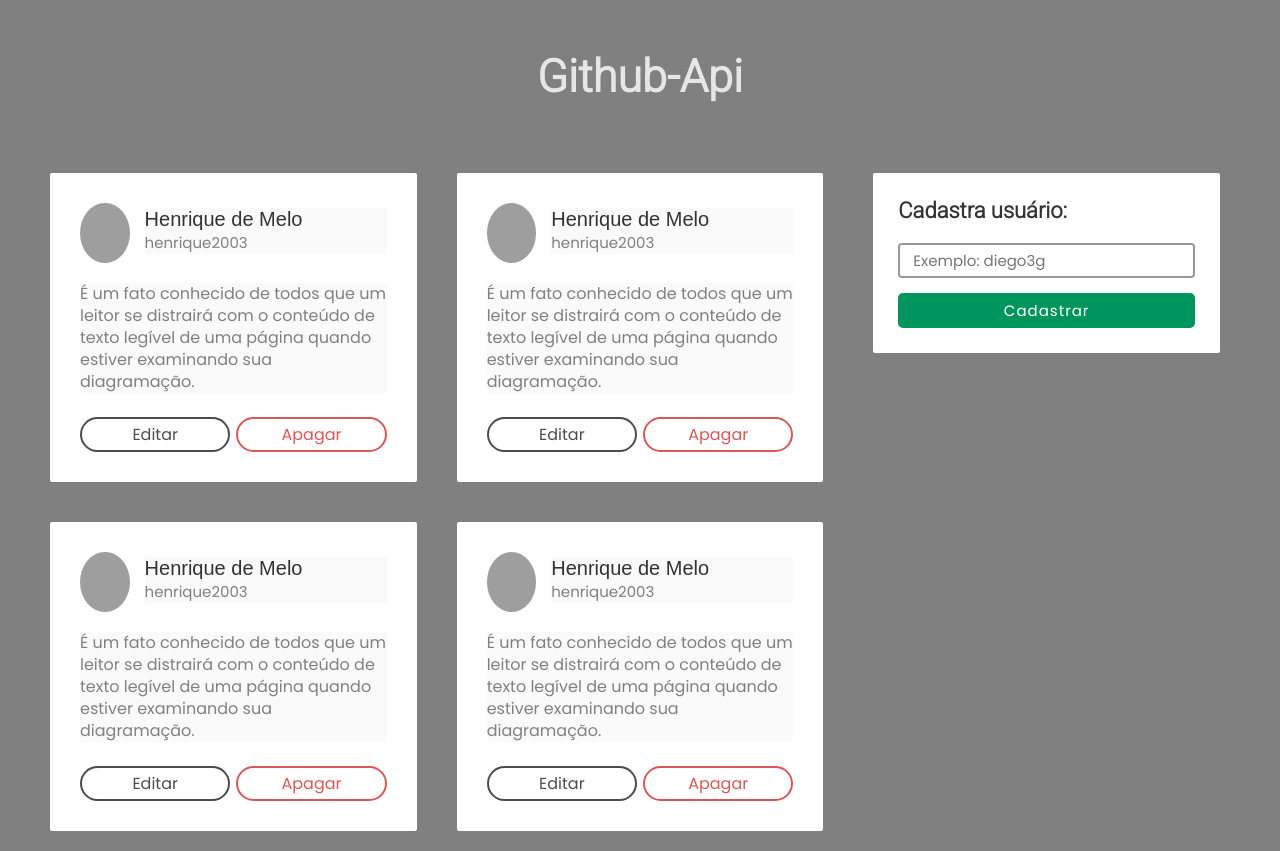
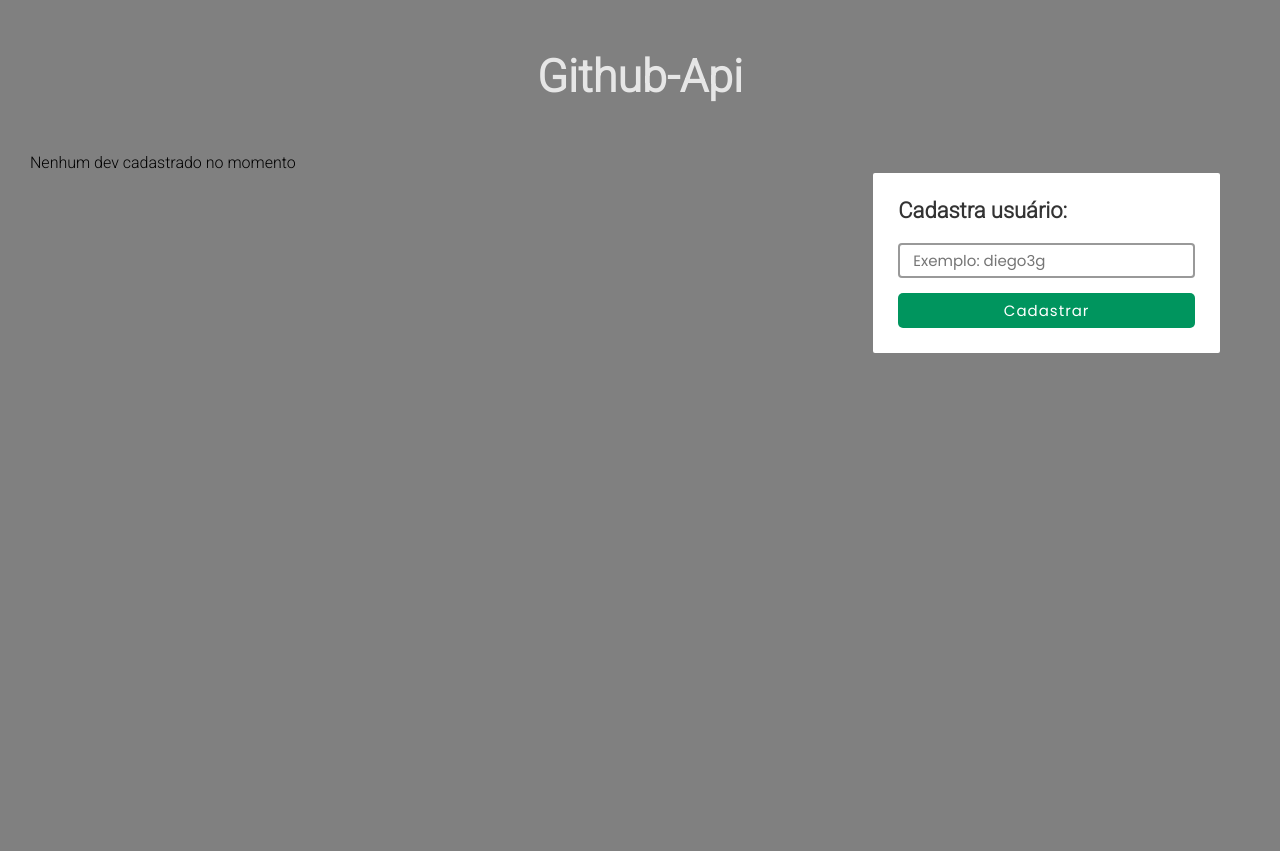
Before and after one commit to henrique2003/github-api, a React (Create React App) app: page / in a window 1280 px wide. After the commit the page ends 800 px from the top, so only its background shows below. Built offline with nearby package versions, Linux system fonts and the light colour scheme; grey boxes are pictures that could not be loaded.

Commit message:
feat: show devs if exist

```diff
--- a/src/App.js
+++ b/src/App.js
@@ -1,8 +1,14 @@
-import React from 'react'
+import React, { useEffect, useState } from 'react'
 import DevItem from './components/DevItem'
 import './App.css'
 
 const App = () => {
+  const [devs, setDevs] = useState([])
+
+  useEffect(() => {
+    window.scrollTo(0, 0)
+  }, [])
+
   const onSubmit = e => {
     e.preventDefault()
   }
@@ -23,30 +29,9 @@
           </form>
         </div>
         <div className="container">
-          <DevItem user={{
-            name: 'Henrique de Melo',
-            github_username: 'henrique2003',
-            bio: 'É um fato conhecido de todos que um leitor se distrairá com o conteúdo de texto legível de uma página quando estiver examinando sua diagramação.',
-            avatar_url: 'https://avatars2.githubusercontent.com/u/56162187?s=460&u=d8ffcbc88a354b9d26754d7f2e871ebd8e6d60b0&v=4'
-          }} />
-          <DevItem user={{
-            name: 'Henrique de Melo',
-            github_username: 'henrique2003',
-            bio: 'É um fato conhecido de todos que um leitor se distrairá com o conteúdo de texto legível de uma página quando estiver examinando sua diagramação.',
-            avatar_url: 'https://avatars2.githubusercontent.com/u/56162187?s=460&u=d8ffcbc88a354b9d26754d7f2e871ebd8e6d60b0&v=4'
-          }} />
-          <DevItem user={{
-            name: 'Henrique de Melo',
-            github_username: 'henrique2003',
-            bio: 'É um fato conhecido de todos que um leitor se distrairá com o conteúdo de texto legível de uma página quando estiver examinando sua diagramação.',
-            avatar_url: 'https://avatars2.githubusercontent.com/u/56162187?s=460&u=d8ffcbc88a354b9d26754d7f2e871ebd8e6d60b0&v=4'
-          }} />
-          <DevItem user={{
-            name: 'Henrique de Melo',
-            github_username: 'henrique2003',
-            bio: 'É um fato conhecido de todos que um leitor se distrairá com o conteúdo de texto legível de uma página quando estiver examinando sua diagramação.',
-            avatar_url: 'https://avatars2.githubusercontent.com/u/56162187?s=460&u=d8ffcbc88a354b9d26754d7f2e871ebd8e6d60b0&v=4'
-          }} />
+          {devs.length !== 0 ? devs.map((dev, index) => (
+            <DevItem key={index} user={dev} />
+          )) : <p className="alert">Nenhum dev cadastrado no momento</p>}
         </div>
       </div>
     </div>
```
